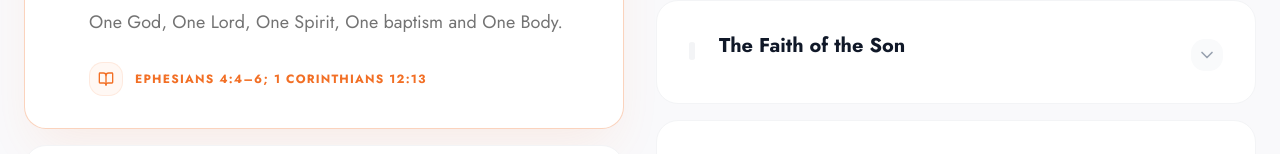
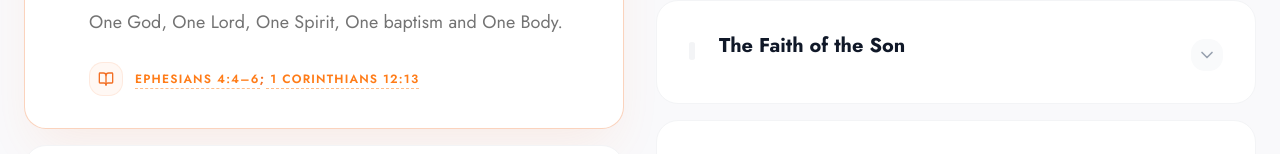
Before and after one commit to apluscodemaster/nlwc-ikd, a Next.js app: page /about in a window 1280 px wide. Shown: the part 4239-4393 px from the top of the page. Built offline with nearby package versions, Linux system fonts and the light colour scheme; no server answers.

Commit message:
feat: enhance scripture reference handling with improved regex patterns and add ScriptureReferences component

```diff
--- a/src/components/about/BeliefsAccordion.tsx
+++ b/src/components/about/BeliefsAccordion.tsx
@@ -1,7 +1,8 @@
 "use client";
 
-import React, { useState } from "react";
+import React, { useRef, useState } from "react";
 import SectionContainer from "@/components/shared/SectionContainer";
+import { ScriptureProvider } from "@/components/providers/ScriptureProvider";
 import { motion, AnimatePresence } from "framer-motion";
 import { ChevronDown, BookOpen, Sparkles } from "lucide-react";
 
@@ -154,6 +155,27 @@ export default function BeliefsAccordion() {
   );
 }
 
+/**
+ * Scripture line with the same in-app KJV tooltips as transcripts. Logos
+ * RefTagger only scans once on page load, so it never sees accordion content
+ * that mounts on toggle; a scoped ScriptureProvider tags it as it appears.
+ */
+function ScriptureReferences({ scripture }: { scripture: string }) {
+  const scopeRef = useRef<HTMLSpanElement>(null);
+
+  return (
+    <ScriptureProvider scopeRef={scopeRef}>
+      <span
+        ref={scopeRef}
+        className="no-reftagger text-xs font-bold text-primary tracking-widest uppercase"
+        data-scripture-content
+      >
+        {scripture}
+      </span>
+    </ScriptureProvider>
+  );
+}
+
 function AccordionItem({
   belief,
   isOpen,
@@ -225,12 +247,7 @@ function AccordionItem({
                   <div className="p-2 bg-primary/5 rounded-xl border border-primary/10">
                     <BookOpen className="w-4 h-4 text-primary" />
                   </div>
-                  <span
-                    className="text-xs font-bold text-primary tracking-widest uppercase"
-                    data-scripture-content
-                  >
-                    {belief.scripture}
-                  </span>
+                  <ScriptureReferences scripture={belief.scripture} />
                 </div>
               </div>
             </div>
--- a/src/components/providers/ScriptureProvider.tsx
+++ b/src/components/providers/ScriptureProvider.tsx
@@ -247,9 +247,10 @@ export function ScriptureProvider({
           //
           // This pattern is deliberately loose; parseScriptureReference() is the
           // authority and rejects anything whose book isn't canonical, so prose
-          // like "Lesson 3" or "Service 5:30" never becomes a link.
+          // like "Lesson 3" or "Service 5:30" never becomes a link. Ranges
+          // accept en/em dashes too ("Ephesians 4:4–6"), as typeset copy uses.
           const pattern =
-            /\(?\s*(\d{1,3}\s+)?([A-Za-z]+\.?)\s+(\d{1,3})(?::(\d{1,3})(?:\s*-\s*(?:(\d{1,3}):)?(\d{1,3}))?((?:\s*,\s*\d{1,3})+)?)?\s*\)?/gi;
+            /\(?\s*(\d{1,3}\s+)?([A-Za-z]+\.?)\s+(\d{1,3})(?::(\d{1,3})(?:\s*[-–—]\s*(?:(\d{1,3}):)?(\d{1,3}))?((?:\s*,\s*\d{1,3})+)?)?\s*\)?/gi;
           const matches = [...text.matchAll(pattern)];
 
           if (matches.length === 0) return;
--- a/src/lib/bible-api.ts
+++ b/src/lib/bible-api.ts
@@ -263,7 +263,7 @@ export function parseScriptureReference(
   // The verse part is optional; everything is still gated on the book being
   // real (see normalizeBookName), which is what keeps "Lesson 3" out.
   const pattern =
-    /\(?\s*(\d{1,3}\s+)?([A-Za-z]+\.?)\s+(\d{1,3})(?::(\d{1,3})(?:\s*-\s*(?:(\d{1,3}):)?(\d{1,3}))?((?:\s*,\s*\d{1,3})+)?)?\s*\)?/i;
+    /\(?\s*(\d{1,3}\s+)?([A-Za-z]+\.?)\s+(\d{1,3})(?::(\d{1,3})(?:\s*[-–—]\s*(?:(\d{1,3}):)?(\d{1,3}))?((?:\s*,\s*\d{1,3})+)?)?\s*\)?/i;
 
   const match = reference.match(pattern);
   if (!match) return null;
```
